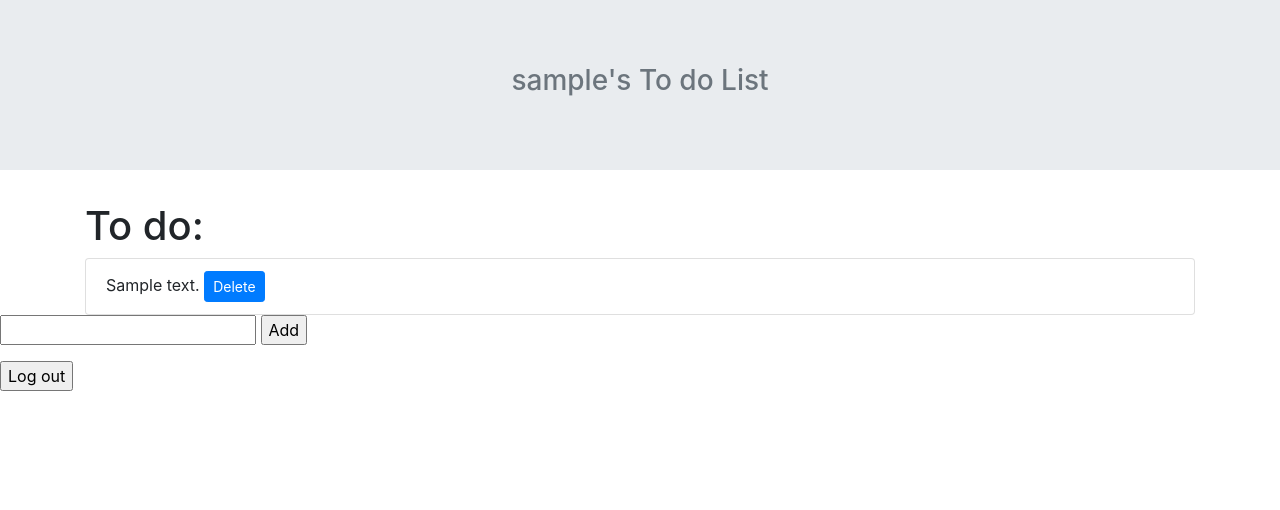
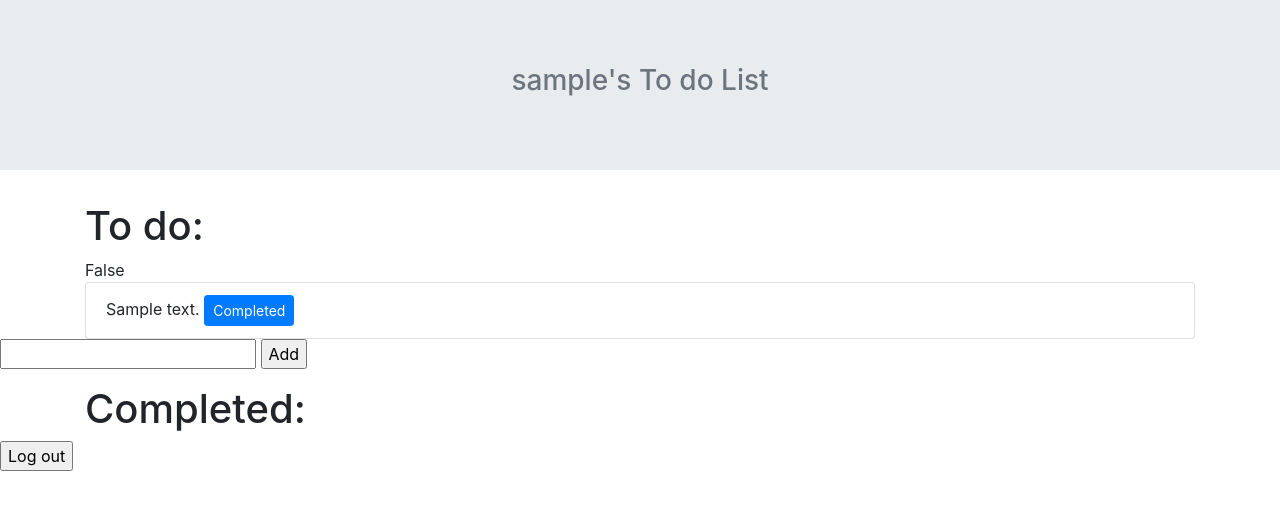
Before and after one commit to jeremyhall04/TodoApp, a Django app: page /todo/1/ in a window 1280 px wide. Shown: the top 510 px of the page. Run offline with Django 3.2, Linux system fonts and the light colour scheme; tables that the repository leaves empty hold one stand-in row (values such as "Sample post"); some libraries are stand-ins or nearby versions.

Commit message:
Beginning to implement completed history

```diff
--- a/Project/templates/todo.html
+++ b/Project/templates/todo.html
@@ -18,12 +18,15 @@
         <h1 class="text-display-5">To do:</h1>
         <ul class="list-group">
             {% for item in todo_items %}
+            {{ item.complete }}
+            {% if item.complete == False %}
             <li class="list-group-item">{{ item.content }}
                 <form action="/deleteTodo/{{ user_id }}/{{ item.id }}/" style="display:inline" method="POST">
                     {% csrf_token %}
-                    <input type="submit" class="btn btn-primary btn-sm" value="Delete">
+                    <input type="submit" class="btn btn-primary btn-sm" value="Completed">
                 </form>
             </li>
+            {% endif %}
             {% endfor %}
         </ul>
     </div>
@@ -32,6 +35,22 @@
         <input type="text" name="content" />
         <input type="submit" value="Add">
     </form>
+
+    <div class="container">
+        <h1 class="text-display-5">Completed:</h1>
+        <ul class="list-group">
+            {% for item in todo_items %}
+            {% if item.complete == True %}
+            <li class="list-group-item">{{ item.content }}
+                <form action="/deleteTodo/{{ user_id }}/{{ item.id }}/" style="display:inline" method="POST">
+                    {% csrf_token %}
+                    <input type="submit" class="btn btn-primary btn-sm" value="Completed">
+                </form>
+            </li>
+            {% endif %}
+            {% endfor %}
+        </ul>
+    </div>
 
     <form action="/" method="POST">{% csrf_token %}
         <input type="submit" value="Log out">
--- a/Project/todoApp/models.py
+++ b/Project/todoApp/models.py
@@ -1,4 +1,5 @@
 from django.db import models
+from django.utils import timezone
 
 
 class User(models.Model):
@@ -12,4 +13,4 @@
     content = models.CharField(max_length=100)
     date_created = models.TimeField(auto_now_add=False)
     complete = models.BooleanField(default=False)
-    completed_date = models.TimeField()
+    completed_date = models.TimeField(null=True)
--- a/Project/todoApp/views.py
+++ b/Project/todoApp/views.py
@@ -1,6 +1,7 @@
 from django.shortcuts import render, HttpResponse, HttpResponseRedirect
 from .models import User, Item
 from datetime import *
+from django.utils import timezone
 
 
 def Landing(request):
@@ -74,6 +75,8 @@
 
 def deleteTodo(request, user_id, item_id):
     del_item = Item.objects.get(id=item_id)
-    del_item.delete()
+    del_item.completed_date = timezone.now()
+    del_item.complete = True
+    del_item.save()
     url = "/todo/" + str(user_id) + "/"
     return HttpResponseRedirect(url)
```
Also changed, not shown: Project/todoApp/migrations/0003_auto_20191115_0259.py (deleted), Project/todoApp/migrations/0003_auto_20191115_0316.py (added).
